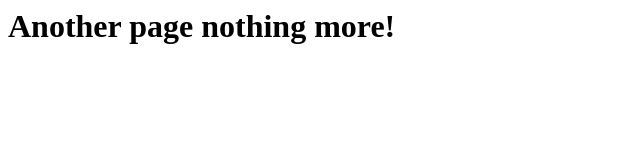
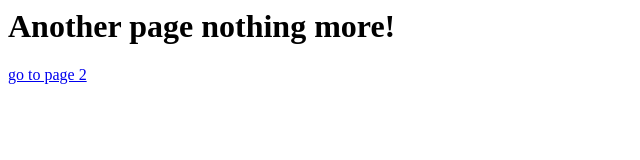
Before and after one commit to AlZaber/AlZaber.github.io, a plain HTML site: page page2.html in a window 1280 px wide. Shown: the full height of the page, 0-640 px from the left. Drawn offline with Linux system fonts and the light colour scheme.

Commit message:
Update page2.html

```diff
--- a/page2.html
+++ b/page2.html
@@ -4,5 +4,6 @@
   </head>
   <body>
     <h1>Another page nothing more!</h1>
+    <a href="index">go to page 2</a>
   </body>
 </html>
```
